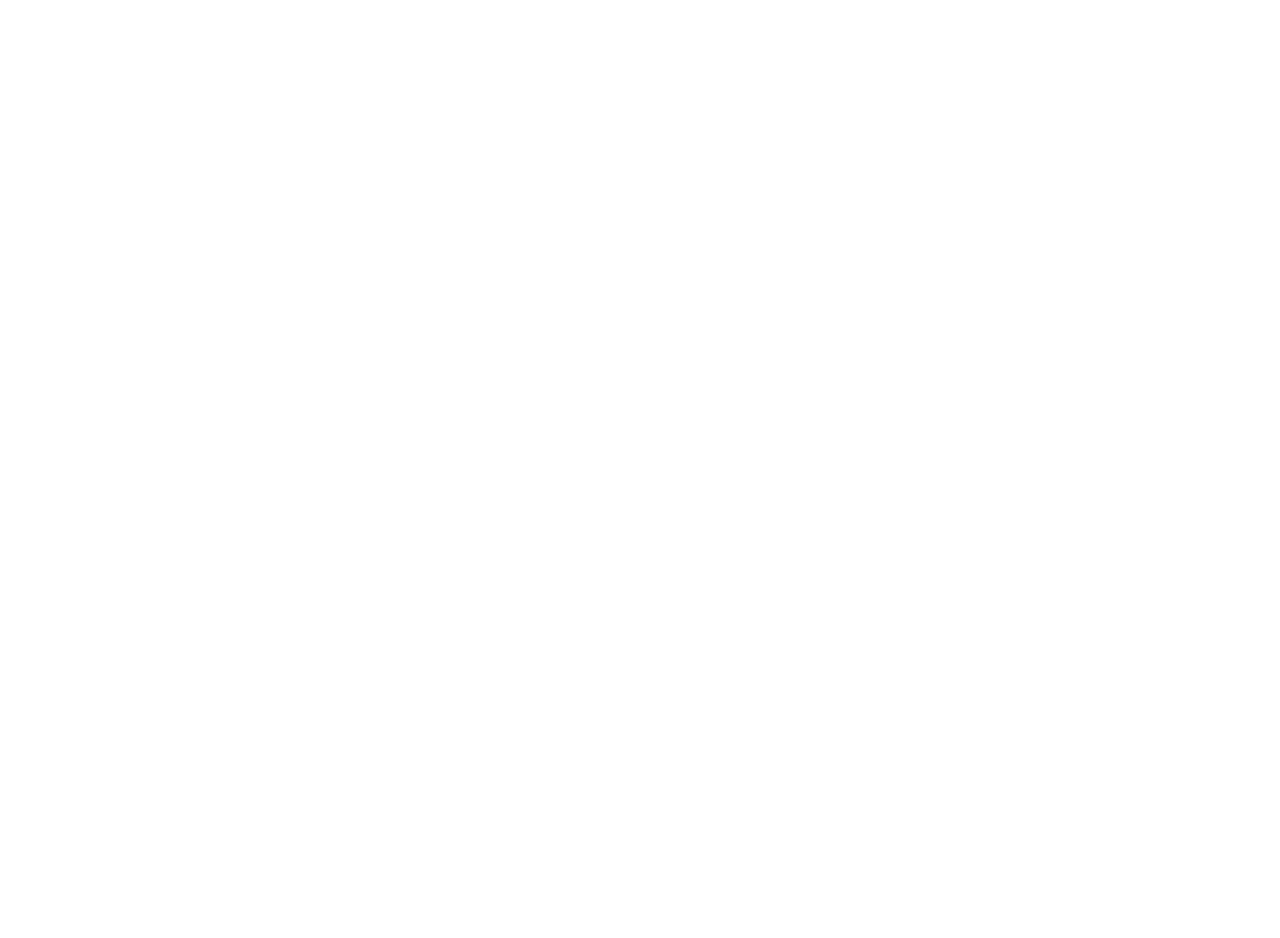
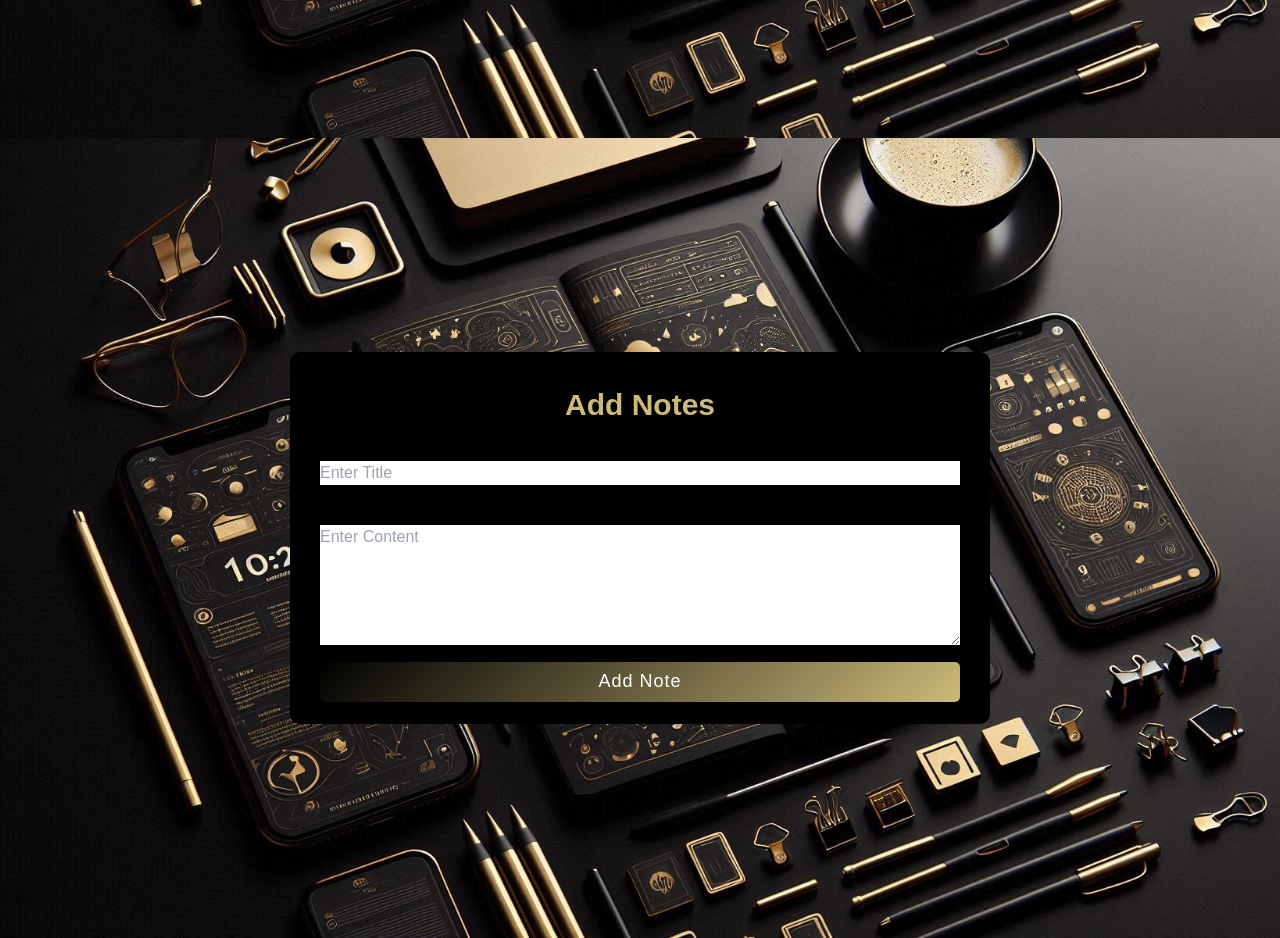
Before and after one commit to saisriharsha2003/note-nexus-frontend, a React (Create React App) app: page /add-note in a window 1280 px wide. Before the commit this address had no page. Shown: the part 740-1678 px from the top of the page. Before the commit the page ends 800 px from the top, so only its background shows below. Built offline with nearby package versions, Linux system fonts and the light colour scheme; sample sign-in values are in the browser's storage.

Commit message:
added add notes feature

```diff
--- a/package.json
+++ b/package.json
@@ -8,6 +8,7 @@
     "@testing-library/user-event": "^13.5.0",
     "autoprefixer": "^10.4.20",
     "axios": "^1.7.7",
+    "font-awesome": "^4.7.0",
     "postcss": "^8.4.47",
     "react": "^18.2.0",
     "react-dom": "^18.2.0",
--- /dev/null
+++ b/src/components/AddNote.jsx
@@ -0,0 +1,116 @@
+import React, { useState } from "react";
+import axios from "axios";
+import { toast } from "react-hot-toast";
+import "../index.css";
+import { BASE_URL } from "../config";
+import { useNavigate } from "react-router-dom";
+import BeatLoader from "react-spinners/BeatLoader";
+import Nav from "../components/Nav";
+
+const AddNote = () => {
+  const navigate = useNavigate();
+  const [loading, setLoading] = useState(false);
+
+  const [formData, setFormData] = useState({
+    title: "",
+    content: "",
+  });
+
+  const [errorMessages, setErrorMessages] = useState({
+    error: "",
+    message: "",
+  });
+
+  const handleChange = (e) => {
+    const { name, value } = e.target;
+    setFormData((prevData) => ({
+      ...prevData,
+      [name]: value,
+    }));
+  };
+
+  const load = () => {
+    return (
+      <div
+        className={`flex justify-center items-center h-screen ${
+          loading ? "block" : "hidden"
+        }`}
+      >
+        <div className="bg-white p-5 rounded-lg">
+          <BeatLoader loading={loading} className="text-cyan-900 text-3xl" />
+          <p className="mt-4 text-gray-600">Loading...</p>
+        </div>
+      </div>
+    );
+  };
+
+  const handleSubmit = async (e) => {
+    e.preventDefault();
+    setLoading(true);
+
+    try {
+      const response = await axios.post(`${BASE_URL}/api/user/add-note`, {
+        ...formData
+      });
+
+      toast.success(response.data.message);
+      navigate("/home");
+    } catch (error) {
+      toast.error("Error adding note.");
+      setErrorMessages({
+        error: error.response ? error.response.data.error : "Unknown error",
+        message: error.message,
+      });
+    } finally {
+      setLoading(false);
+    }
+  };
+
+  return (
+    <div>
+      <div className="hero">
+        <Nav />
+      </div>
+      <div className="bg1">
+        <div className="container">
+          <div className="title">Add Notes</div>
+          <form onSubmit={handleSubmit} className="w-full">
+            <div className="user-details">
+              <div className="input-box1 w-full">
+                <span className="details">Title</span>
+                <input
+                  type="text"
+                  name="title"
+                  className="w-full"
+                  placeholder="Enter Title"
+                  required
+                  value={formData.title}
+                  onChange={handleChange}
+                />
+              </div>
+              <div className="input-box1 w-full mt-4">
+                <span className="details">Content</span>
+                <textarea
+                  name="content"
+                  rows="5"
+                  className="w-full"
+                  placeholder="Enter Content"
+                  required
+                  value={formData.content}
+                  onChange={handleChange}
+                ></textarea>
+              </div>
+            </div>
+            <div className="button">
+              <button type="submit" id="aButton" style={{ cursor: "pointer" }}>
+                Add Note
+              </button>
+            </div>
+          </form>
+        </div>
+      </div>
+    </div>
+  );
+};
+
+export default AddNote;
--- a/src/components/App.jsx
+++ b/src/components/App.jsx
@@ -6,6 +6,8 @@
 import ProtectedLayout from './ProtectedLayout';
 import Login from './Login';
 import Home from './Home';
+import AddNote from './AddNote';
+import ViewNotes from './ViewNotes';
 
 function App() {
   return (
@@ -16,6 +18,9 @@
           <Route path="/register" element={<Register />} />
           <Route path="/login" element={<Login/>}/>
           <Route path="/home" element={<Home/>}/>
+          <Route path="/add-note" element={<AddNote/>}/>
+          <Route path="/view-notes" element={<ViewNotes/>}/>
+
         </Route>
       </Routes>
     </div>
```
Also changed, not shown: 1 other file (tests, documents, lock files or other folders).
